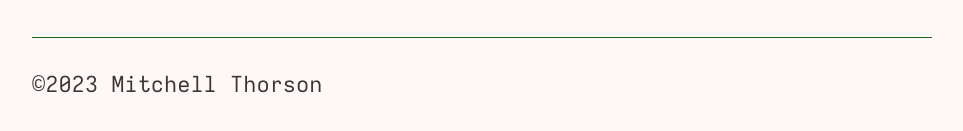
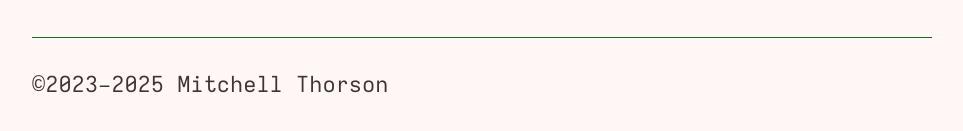
Before and after one commit to mitchthorson/mitchellthorson.com, a SvelteKit app: page / in a window 1280 px wide. Shown: the part 1678-1809 px from the top of the page, without its empty margins (158-1121 px from the left). Built offline with nearby package versions, Linux system fonts and the light colour scheme.

Commit message:
Update copyright in footer

```diff
--- a/src/routes/+layout.svelte
+++ b/src/routes/+layout.svelte
@@ -7,7 +7,7 @@
 <div class="content-wrap">
   <slot />
   <footer class="main-width site-footer">
-    <p>&copy;2023 Mitchell Thorson</p>
+    <p>&copy;2023–2025 Mitchell Thorson</p>
   </footer>
 </div>
 
```
